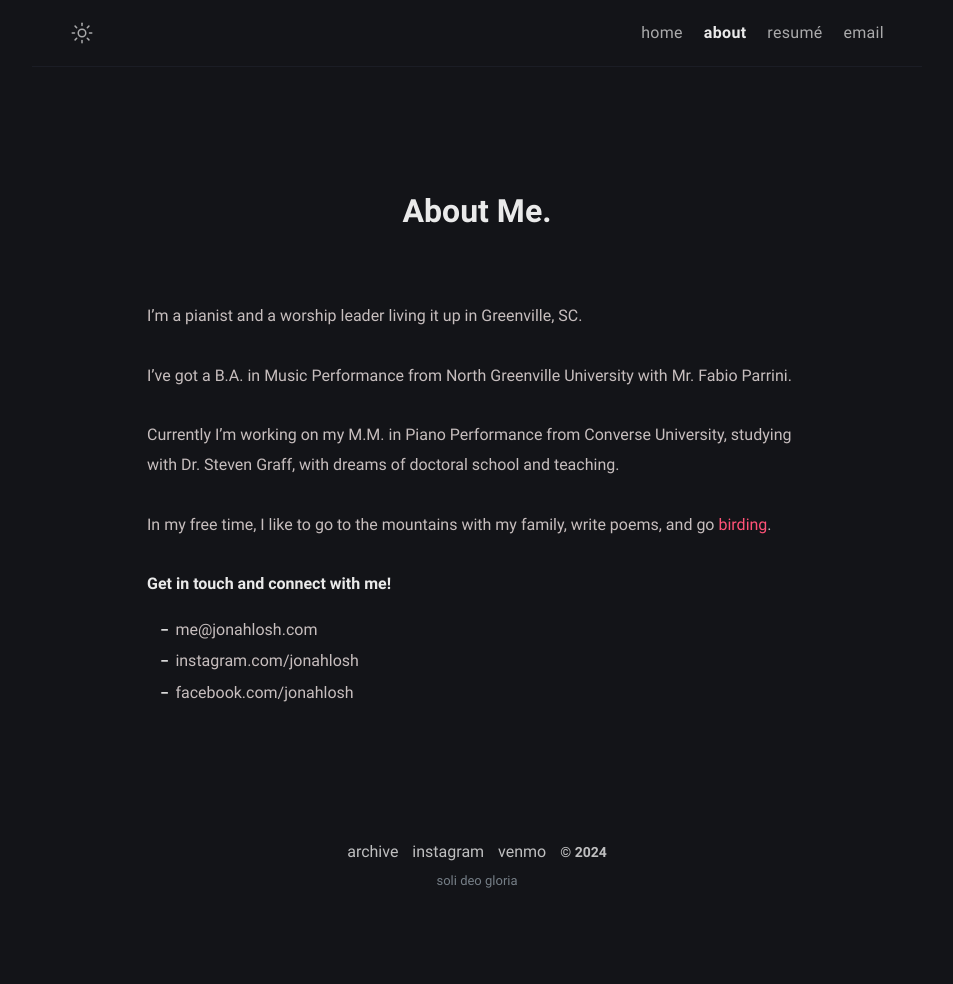
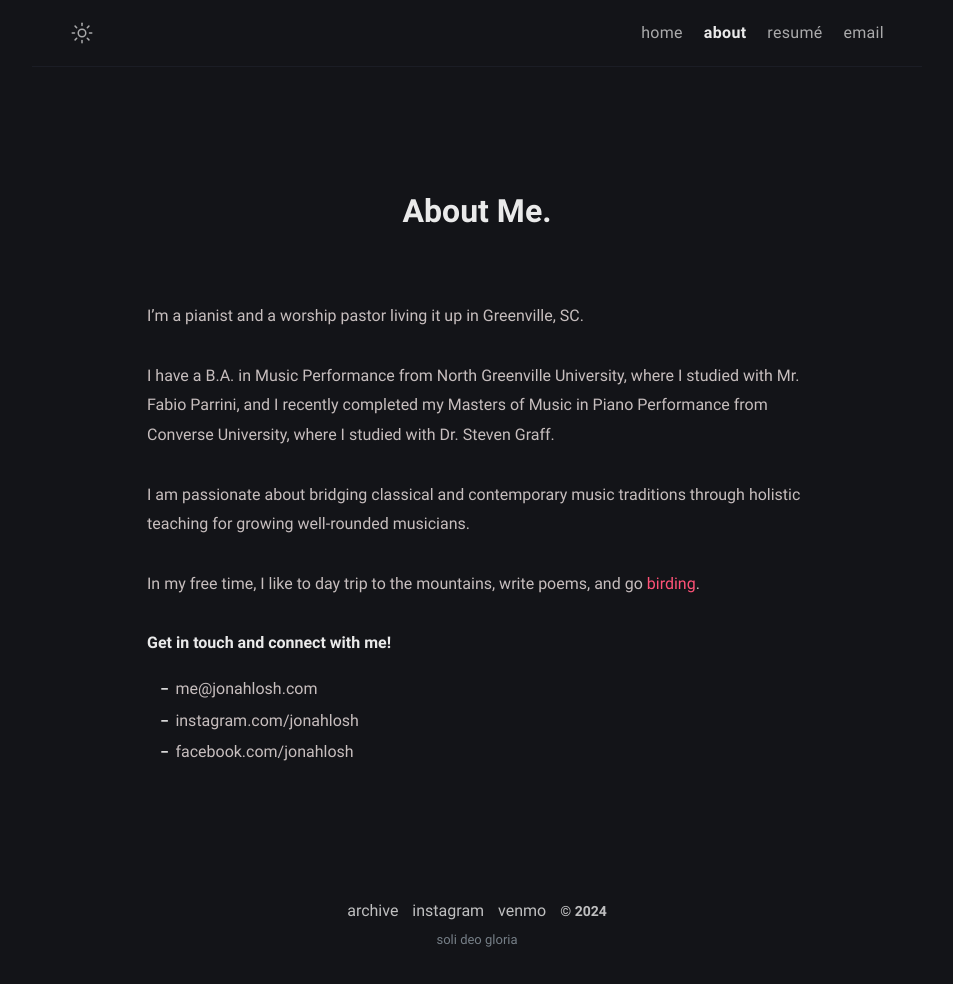
Before and after one commit to atrial-albumen/atrial-albumen.github.io, a Jekyll site: the page built from about.md, in a window 1280 px wide. Shown: the whole page, without its empty margins (163-1116 px from the left). Built offline with Jekyll 4.4.1, drawn with Linux system fonts in a browser that asks for light colours; before the commit the page ends 925 px from its top, so only the background shows below that.

Commit message:
Update about.md

```diff
--- a/about.md
+++ b/about.md
@@ -6,13 +6,13 @@ excerpt: I'm a pianist. I got my B.A. in Music Performance from North Greenville
 comments: false
 ---
 
-I'm a pianist and a worship leader living it up in Greenville, SC.
+I'm a pianist and a worship pastor living it up in Greenville, SC.
 
-I've got a B.A. in Music Performance from North Greenville University with Mr. Fabio Parrini.
+I have a B.A. in Music Performance from North Greenville University, where I studied with Mr. Fabio Parrini, and I recently completed my Masters of Music in Piano Performance from Converse University, where I studied with Dr. Steven Graff.
 
-Currently I'm working on my M.M. in Piano Performance from Converse University, studying with Dr. Steven Graff, with dreams of doctoral school and teaching.
+I am passionate about bridging classical and contemporary music traditions through holistic teaching for growing well-rounded musicians.
 
-In my free time, I like to go to the mountains with my family, write poems, and go [birding](https://www.newyorker.com/books/page-turner/the-difference-between-bird-watching-and-birding).
+In my free time, I like to day trip to the mountains, write poems, and go [birding](https://www.newyorker.com/books/page-turner/the-difference-between-bird-watching-and-birding).
 
 **Get in touch and connect with me!**
 
```
